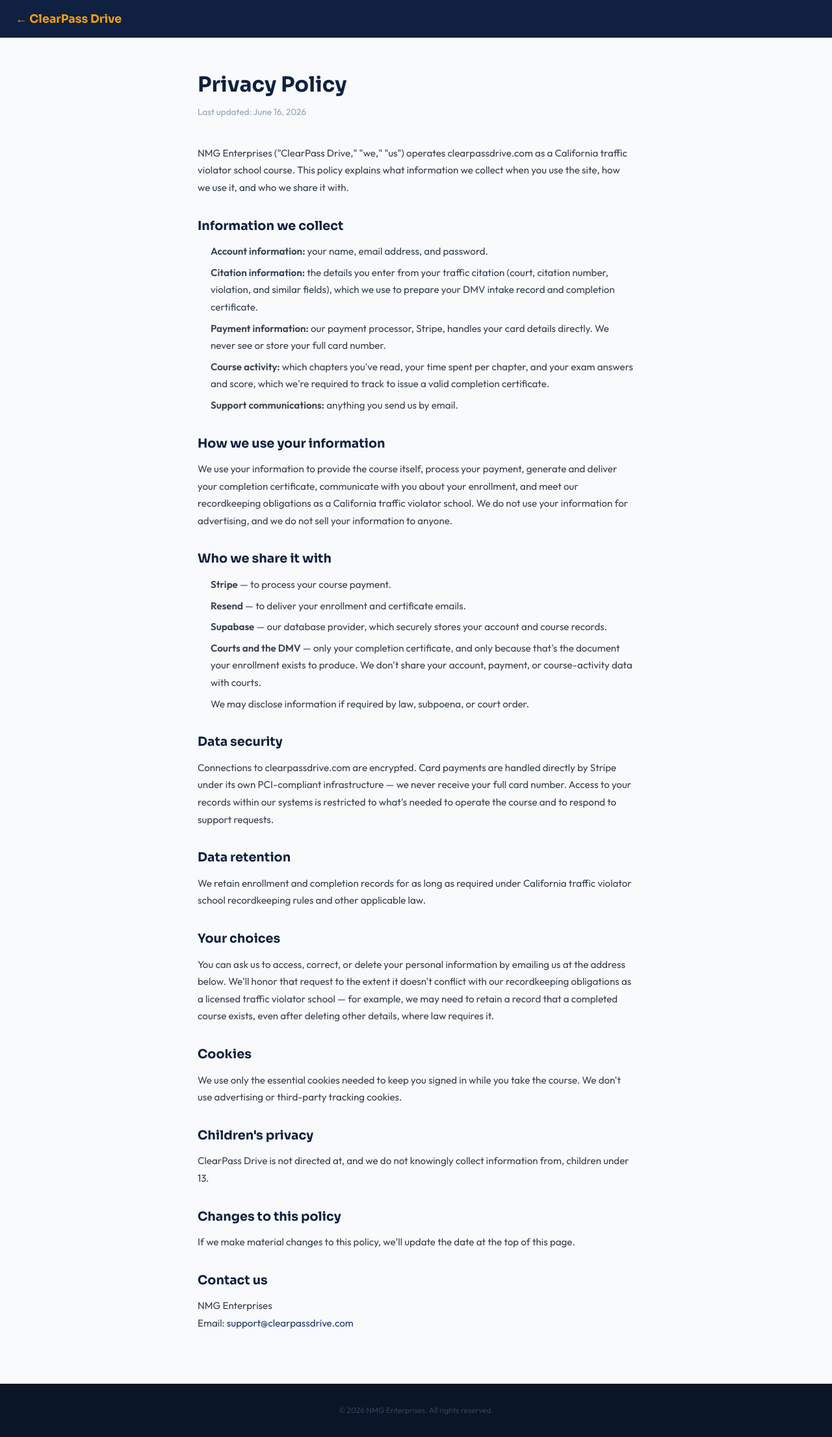
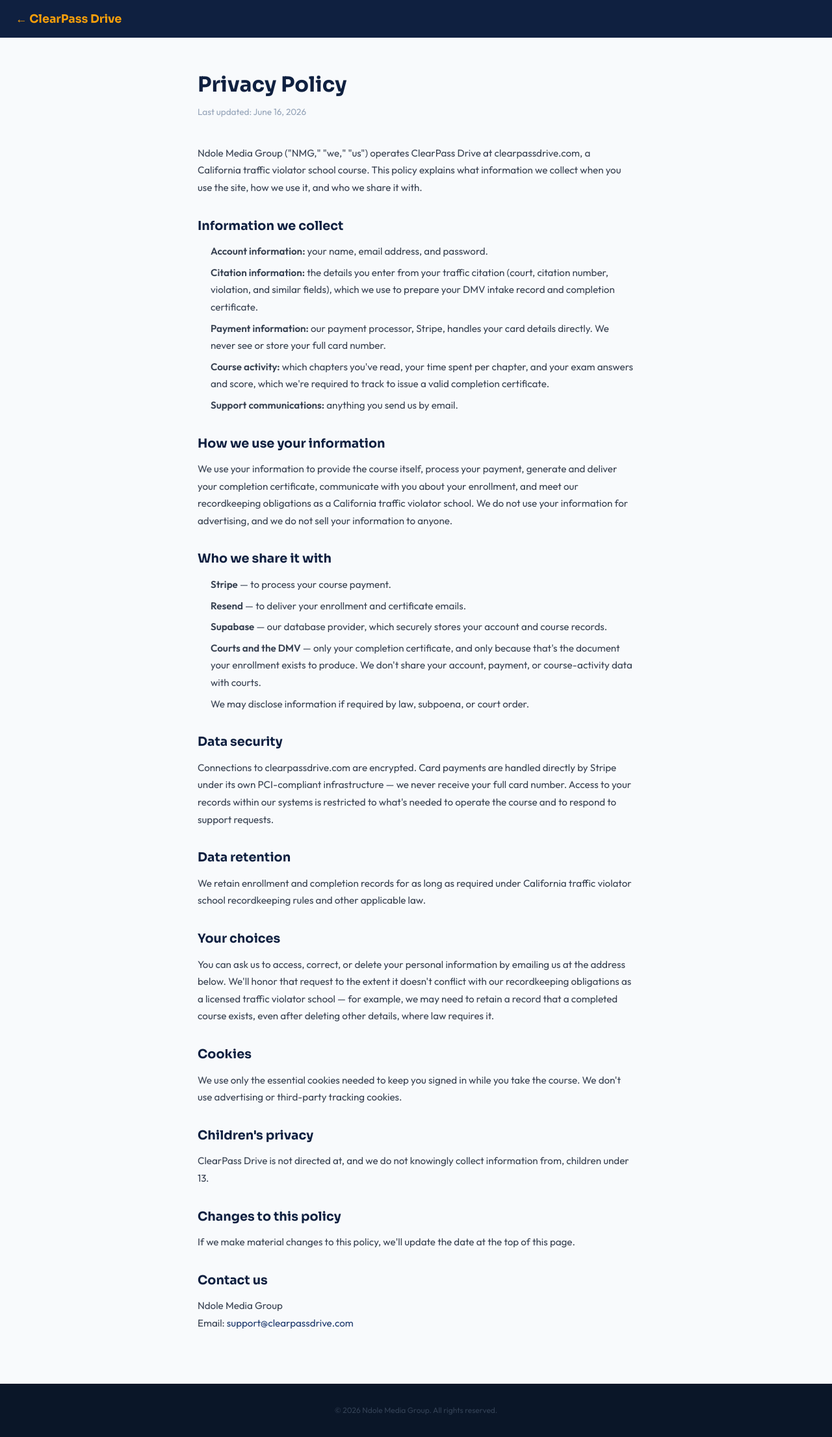
Before and after one commit to Lokkna/clearpassdrive, a Next.js app: page /privacy in a window 1280 px wide. Shown: the whole page at 65% size. Built offline with nearby package versions, Linux system fonts and the light colour scheme.

Commit message:
Fix nav home links and correct company name to Ndole Media Group

```diff
--- a/app/api/complete/route.ts
+++ b/app/api/complete/route.ts
@@ -85,7 +85,7 @@ export async function POST(req: NextRequest) {
             </div>
             <div style="padding: 24px 40px; border-top: 1px solid #e2e8f0; color: #94a3b8; font-size: 0.8rem;">
               <p style="margin: 0;">Questions? Email us at support@clearpassdrive.com</p>
-              <p style="margin: 4px 0 0;">NMG Enterprises · California DMV Licensed TVS License Pending</p>
+              <p style="margin: 4px 0 0;">Ndole Media Group · California DMV Licensed TVS License Pending</p>
             </div>
           </div>
         `,
--- a/app/api/send-email/route.ts
+++ b/app/api/send-email/route.ts
@@ -37,7 +37,7 @@ export async function POST(req: NextRequest) {
               <a href="https://www.clearpassdrive.com/certificate" style="display: inline-block; background: #16a34a; color: #ffffff; font-weight: 700; padding: 12px 28px; border-radius: 8px; text-decoration: none; margin-top: 8px;">View Certificate Online →</a>
             </div>
             <div style="padding: 24px 40px; border-top: 1px solid #e2e8f0; color: #94a3b8; font-size: 0.8rem;">
-              <p style="margin: 0;">NMG Enterprises · California DMV Licensed TVS License Pending</p>
+              <p style="margin: 0;">Ndole Media Group · California DMV Licensed TVS License Pending</p>
               <p style="margin: 4px 0 0;">Questions? Email support@clearpassdrive.com</p>
             </div>
           </div>
--- a/app/certificate/page.tsx
+++ b/app/certificate/page.tsx
@@ -2,6 +2,7 @@
 import { useEffect, useState } from 'react'
 import { createClient } from '@/lib/supabase'
 import { useRouter } from 'next/navigation'
+import Link from 'next/link'
 import { generateCertificatePDF, buildCertId } from '@/lib/certificate-pdf'
 
 export default function CertificatePage() {
@@ -62,7 +63,7 @@ export default function CertificatePage() {
     <div style={{ backgroundColor: '#f8fafc', minHeight: '100vh' }}>
       {/* Screen controls — hidden when printing */}
       <div className="no-print" style={{ backgroundColor: '#0f2040', padding: '16px 24px', display: 'flex', alignItems: 'center', justifyContent: 'space-between' }}>
-        <span style={{ fontFamily: 'Sora, sans-serif', color: '#f59e0b', fontWeight: 700 }}>ClearPass Drive</span>
+        <Link href="/" style={{ fontFamily: 'Sora, sans-serif', color: '#f59e0b', fontWeight: 700, textDecoration: 'none' }}>ClearPass Drive</Link>
         <div style={{ display: 'flex', gap: '12px' }}>
           <a href="/dashboard" style={{ color: '#94a3b8', fontSize: '0.9rem', textDecoration: 'none' }}>← Dashboard</a>
           <button onClick={handleDownload} style={{ backgroundColor: '#f59e0b', color: '#0f2040', fontWeight: 700, padding: '8px 20px', borderRadius: '8px', border: 'none', cursor: 'pointer', fontSize: '0.9rem' }}>
@@ -144,11 +145,11 @@ export default function CertificatePage() {
               <div style={{ borderTop: '1.5px solid #0f2040', paddingTop: '8px', width: '180px', margin: '0 auto', color: '#0f2040', fontWeight: 600, fontSize: '0.85rem' }}>
                 Maurice Ndole
               </div>
-              <div style={{ color: '#94a3b8', fontSize: '0.75rem' }}>Director, NMG Enterprises</div>
+              <div style={{ color: '#94a3b8', fontSize: '0.75rem' }}>Director, Ndole Media Group</div>
             </div>
             <div style={{ textAlign: 'center' }}>
               <div style={{ borderTop: '1.5px solid #0f2040', paddingTop: '8px', width: '180px', margin: '0 auto', color: '#0f2040', fontWeight: 600, fontSize: '0.85rem' }}>
-                NMG Enterprises
+                Ndole Media Group
               </div>
               <div style={{ color: '#94a3b8', fontSize: '0.75rem' }}>TVS License Pending</div>
             </div>
--- a/app/dashboard/page.tsx
+++ b/app/dashboard/page.tsx
@@ -66,7 +66,7 @@ export default function DashboardPage() {
     <div className="min-h-screen" style={{ backgroundColor: '#f8fafc' }}>
       {/* Nav */}
       <nav style={{ backgroundColor: '#0f2040', padding: '16px 24px', display: 'flex', alignItems: 'center', justifyContent: 'space-between' }}>
-        <span style={{ fontFamily: 'Sora, sans-serif', color: '#f59e0b', fontWeight: 700, fontSize: '1.1rem' }}>ClearPass Drive</span>
+        <Link href="/" style={{ fontFamily: 'Sora, sans-serif', color: '#f59e0b', fontWeight: 700, fontSize: '1.1rem', textDecoration: 'none' }}>ClearPass Drive</Link>
         <div style={{ display: 'flex', alignItems: 'center', gap: '16px' }}>
           {isAdmin && <a href="/admin" style={{ color: '#f59e0b', fontSize: '0.85rem', textDecoration: 'none', fontWeight: 600 }}>Admin</a>}
           <span style={{ color: '#94a3b8', fontSize: '0.85rem' }}>{user?.email}</span>
--- a/app/exam/page.tsx
+++ b/app/exam/page.tsx
@@ -2,6 +2,7 @@
 import { useEffect, useState } from 'react'
 import { createClient } from '@/lib/supabase'
 import { useRouter } from 'next/navigation'
+import Link from 'next/link'
 import { examQuestions, PASSING_SCORE } from '@/lib/course-data'
 
 type Phase = 'loading' | 'intro' | 'question' | 'review' | 'result'
@@ -128,7 +129,7 @@ export default function ExamPage() {
     return (
       <div className="min-h-screen flex flex-col" style={{ backgroundColor: '#0f2040' }}>
         <nav style={{ padding: '14px 24px' }}>
-          <span style={{ fontFamily: 'Sora, sans-serif', color: '#f59e0b', fontWeight: 700, fontSize: '1rem' }}>ClearPass Drive</span>
+          <Link href="/" style={{ fontFamily: 'Sora, sans-serif', color: '#f59e0b', fontWeight: 700, fontSize: '1rem', textDecoration: 'none' }}>ClearPass Drive</Link>
         </nav>
         <div className="flex-1 flex items-center justify-center px-6">
           <div style={{ backgroundColor: '#ffffff', borderRadius: '16px', padding: '48px 40px', maxWidth: '520px', width: '100%', textAlign: 'center' }}>
--- a/app/page.tsx
+++ b/app/page.tsx
@@ -115,14 +115,14 @@ export default function HomePage() {
       {/* Footer */}
       <footer style={{ backgroundColor: '#0a1628', padding: '40px 24px', textAlign: 'center' }}>
         <div style={{ fontFamily: 'Sora, sans-serif', color: '#f59e0b', fontWeight: 700, marginBottom: '8px' }}>ClearPass Drive</div>
-        <p style={{ color: '#475569', fontSize: '0.8rem', marginBottom: '4px' }}>NMG Enterprises — California DMV-Licensed Traffic Violator School · License Pending</p>
+        <p style={{ color: '#475569', fontSize: '0.8rem', marginBottom: '4px' }}>Ndole Media Group — California DMV-Licensed Traffic Violator School · License Pending</p>
         <div style={{ display: 'flex', justifyContent: 'center', gap: '20px', flexWrap: 'wrap', margin: '16px 0' }}>
           <Link href="/privacy" style={{ color: '#94a3b8', fontSize: '0.8rem', textDecoration: 'none' }}>Privacy Policy</Link>
           <Link href="/terms" style={{ color: '#94a3b8', fontSize: '0.8rem', textDecoration: 'none' }}>Terms of Service</Link>
           <a href="mailto:support@clearpassdrive.com" style={{ color: '#94a3b8', fontSize: '0.8rem', textDecoration: 'none' }}>Contact / Support</a>
         </div>
         <p style={{ color: '#475569', fontSize: '0.75rem', letterSpacing: '0.05em', marginBottom: '16px' }}>VISA · MASTERCARD · AMEX · DISCOVER</p>
-        <p style={{ color: '#334155', fontSize: '0.75rem' }}>© {new Date().getFullYear()} NMG Enterprises. All rights reserved.</p>
+        <p style={{ color: '#334155', fontSize: '0.75rem' }}>© {new Date().getFullYear()} Ndole Media Group. All rights reserved.</p>
       </footer>
     </div>
   )
--- a/app/privacy/page.tsx
+++ b/app/privacy/page.tsx
@@ -19,7 +19,7 @@ export default function PrivacyPage() {
         <div style={{ color: '#374151', fontSize: '0.95rem', lineHeight: 1.75, display: 'flex', flexDirection: 'column', gap: '28px' }}>
           <section>
             <p>
-              NMG Enterprises ("ClearPass Drive," "we," "us") operates clearpassdrive.com as a California traffic violator
+              Ndole Media Group ("NMG," "we," "us") operates ClearPass Drive at clearpassdrive.com, a California traffic violator
               school course. This policy explains what information we collect when you use the site, how we use it, and
               who we share it with.
             </p>
@@ -84,13 +84,13 @@ export default function PrivacyPage() {
 
           <section>
             <h2 style={{ fontFamily: 'Sora, sans-serif', color: '#0f2040', fontSize: '1.2rem', fontWeight: 700, marginBottom: '10px' }}>Contact us</h2>
-            <p>NMG Enterprises<br />Email: <a href="mailto:support@clearpassdrive.com" style={{ color: '#1e3a6e' }}>support@clearpassdrive.com</a></p>
+            <p>Ndole Media Group<br />Email: <a href="mailto:support@clearpassdrive.com" style={{ color: '#1e3a6e' }}>support@clearpassdrive.com</a></p>
           </section>
         </div>
       </div>
 
       <footer style={{ backgroundColor: '#0a1628', padding: '32px 24px', textAlign: 'center' }}>
-        <p style={{ color: '#334155', fontSize: '0.75rem' }}>© {new Date().getFullYear()} NMG Enterprises. All rights reserved.</p>
+        <p style={{ color: '#334155', fontSize: '0.75rem' }}>© {new Date().getFullYear()} Ndole Media Group. All rights reserved.</p>
       </footer>
     </div>
   )
--- a/app/terms/page.tsx
+++ b/app/terms/page.tsx
@@ -19,7 +19,7 @@ export default function TermsPage() {
         <div style={{ color: '#374151', fontSize: '0.95rem', lineHeight: 1.75, display: 'flex', flexDirection: 'column', gap: '28px' }}>
           <section>
             <p>
-              These terms govern your use of ClearPass Drive, operated by NMG Enterprises ("we," "us"). By creating an
+              These terms govern your use of ClearPass Drive, operated by Ndole Media Group ("we," "us"). By creating an
               account, you agree to these terms.
             </p>
           </section>
@@ -76,13 +76,13 @@ export default function TermsPage() {
 
           <section>
             <h2 style={{ fontFamily: 'Sora, sans-serif', color: '#0f2040', fontSize: '1.2rem', fontWeight: 700, marginBottom: '10px' }}>11. Contact us</h2>
-            <p>NMG Enterprises<br />Email: <a href="mailto:support@clearpassdrive.com" style={{ color: '#1e3a6e' }}>support@clearpassdrive.com</a></p>
+            <p>Ndole Media Group<br />Email: <a href="mailto:support@clearpassdrive.com" style={{ color: '#1e3a6e' }}>support@clearpassdrive.com</a></p>
           </section>
         </div>
       </div>
 
       <footer style={{ backgroundColor: '#0a1628', padding: '32px 24px', textAlign: 'center' }}>
-        <p style={{ color: '#334155', fontSize: '0.75rem' }}>© {new Date().getFullYear()} NMG Enterprises. All rights reserved.</p>
+        <p style={{ color: '#334155', fontSize: '0.75rem' }}>© {new Date().getFullYear()} Ndole Media Group. All rights reserved.</p>
       </footer>
     </div>
   )
--- a/lib/certificate-pdf.ts
+++ b/lib/certificate-pdf.ts
@@ -129,18 +129,18 @@ export function generateCertificatePDF(data: CertificateData): jsPDF {
   doc.setFont('helvetica', 'bold')
   doc.setFontSize(12)
   doc.text('Maurice Ndole', sig1X, sigY + 18, { align: 'center' })
-  doc.text('NMG Enterprises', sig2X, sigY + 18, { align: 'center' })
+  doc.text('Ndole Media Group', sig2X, sigY + 18, { align: 'center' })
 
   doc.setTextColor(...LIGHT_SLATE)
   doc.setFont('helvetica', 'normal')
   doc.setFontSize(9.5)
-  doc.text('Director, NMG Enterprises', sig1X, sigY + 32, { align: 'center' })
+  doc.text('Director, Ndole Media Group', sig1X, sigY + 32, { align: 'center' })
   doc.text('TVS License Pending', sig2X, sigY + 32, { align: 'center' })
 
   doc.setTextColor(...LIGHT_SLATE)
   doc.setFont('helvetica', 'normal')
   doc.setFontSize(8.5)
-  doc.text('NMG Enterprises  ·  Fresno County, California  ·  www.clearpassdrive.com', centerX, pageHeight - 38, { align: 'center' })
+  doc.text('Ndole Media Group  ·  Fresno County, California  ·  www.clearpassdrive.com', centerX, pageHeight - 38, { align: 'center' })
 
   return doc
 }
--- a/lib/course-data.ts
+++ b/lib/course-data.ts
@@ -390,9 +390,9 @@ export const chapters: Chapter[] = [
       'You have invested time in this course — and more importantly, you have invested it in becoming a more knowledgeable, safer driver. The value of that investment goes well beyond the traffic ticket that brought you here.',
       'Safe driving is not a skill you use only when you think you are being watched. It is a daily practice that protects you, your passengers, and every other road user you encounter. The defensive driving habits, the knowledge of California law, the awareness of road rage dynamics, the understanding of DUI consequences, and the attention to vehicle safety covered in this course are tools you will use for the rest of your driving life.',
       'California\'s roads are shared infrastructure. Every driver who takes that responsibility seriously makes the roads safer for everyone. We hope this course has given you both the knowledge and the motivation to be that driver.',
-      'NMG Enterprises — California Traffic Violator School',
+      'Ndole Media Group — California Traffic Violator School',
       'Curriculum Document — All Required Topic Areas — OL 613 Compliant',
-      'Copyright NMG Enterprises. For DMV submission and internal use only.',
+      'Copyright Ndole Media Group. For DMV submission and internal use only.',
       '1.12 Understanding Traffic Enforcement in California',
       'California traffic laws are enforced by multiple agencies with overlapping jurisdictions. Understanding who enforces traffic laws — and how — helps drivers understand the legal environment they operate in and the consequences of violations.',
       'The California Highway Patrol (CHP) has statewide jurisdiction and primary responsibility for traffic enforcement on state highways, freeways, and unincorporated areas. Local law enforcement agencies — city police departments and county sheriff\'s offices — have jurisdiction within their geographic areas and routinely enforce traffic laws on local streets and roads.',
@@ -1628,7 +1628,7 @@ export const chapters: Chapter[] = [
       'Before any major trip across California — particularly through mountain passes, desert regions, or during fire season — check at least one of these resources. Five minutes of planning before departure can prevent a dangerous encounter with conditions you were not prepared for.',
       'This document contains all 10 required curriculum topic areas as specified in California DMV Form OL 613.',
       'To be submitted with Form OL 764 for DMV educational program approval.',
-      'Copyright NMG Enterprises. All rights reserved.',
+      'Copyright Ndole Media Group. All rights reserved.',
       '10.5 Night Driving and Low-Light Conditions',
       'Night driving is statistically far more dangerous than daytime driving, despite lower overall traffic volumes. Per mile driven, fatal crash rates are three times higher at night than during the day. Reduced visibility is the primary factor — human eyes are not designed for high-speed navigation in darkness. While headlights illuminate the road ahead, they create a cone of visibility that is far narrower and shallower than the visual field available during daylight.',
       'At 65 miles per hour on a California freeway, your vehicle travels approximately 95 feet per second. Standard low-beam headlights illuminate approximately 160 to 200 feet ahead — giving you less than two seconds to detect and respond to a hazard at the edge of your headlight range. High beams extend visibility to approximately 350 to 500 feet, but must be dimmed when an oncoming vehicle is within 500 feet or when following another vehicle within 300 feet.',
```
